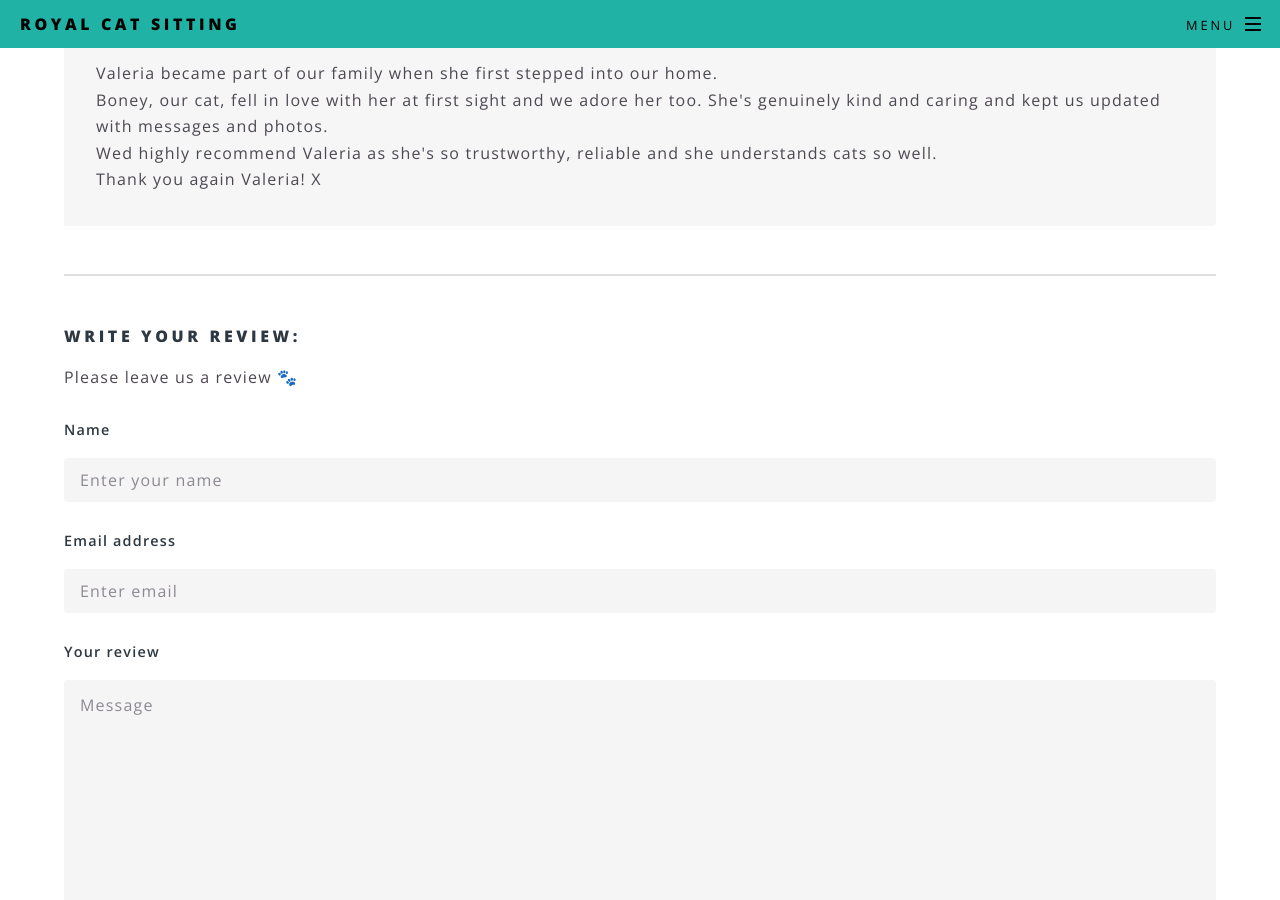
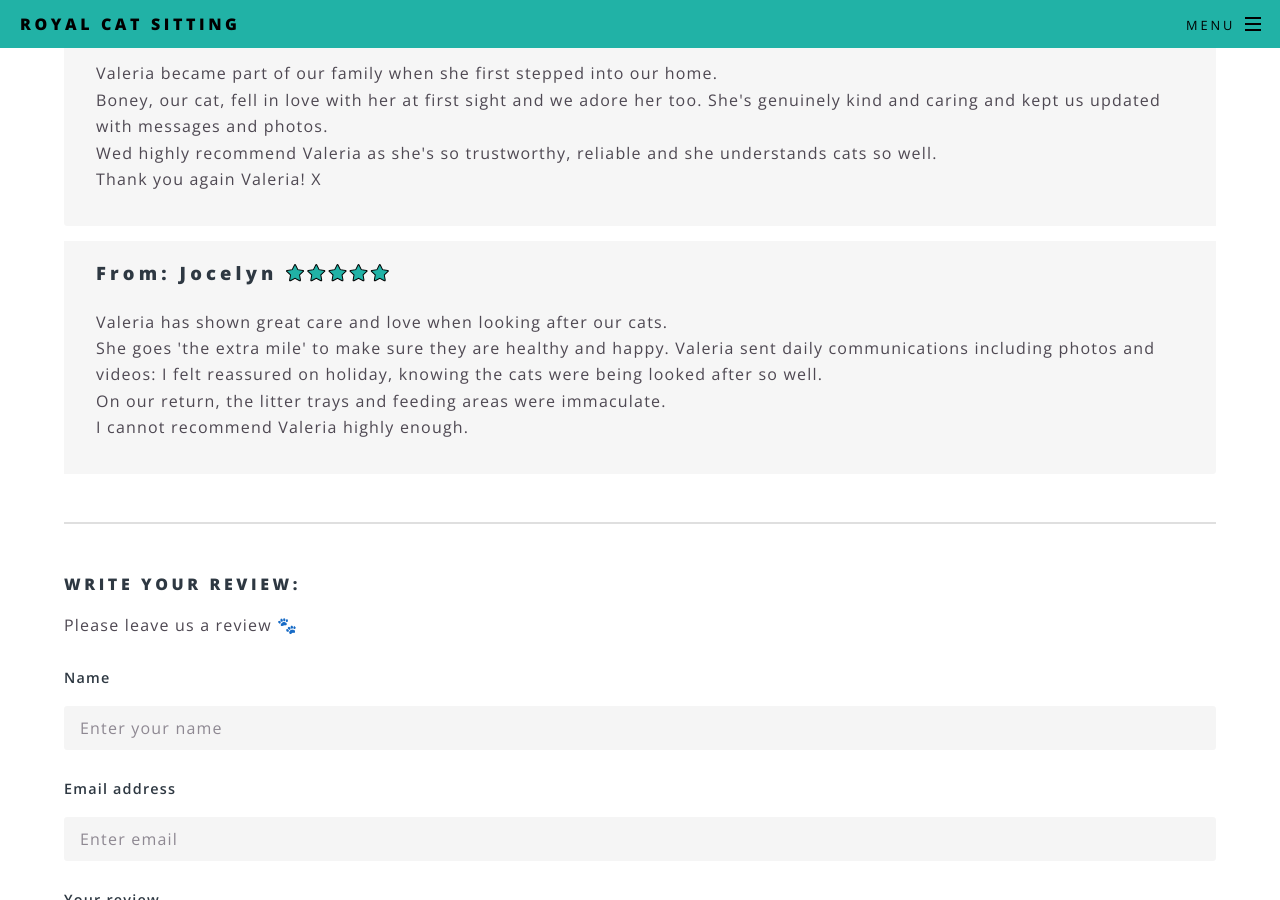
Before and after one commit to royalcatsitting/royalcatsitting.github.io, a Jekyll site: the page built from our_reviews.html, in a window 1280 px wide and 900 px high, scrolled down 1884 px. Built offline with Jekyll 4.4.1, drawn with Linux system fonts in a browser that asks for light colours.

Commit message:
Update our_reviews.html

```diff
--- a/our_reviews.html
+++ b/our_reviews.html
@@ -99,6 +99,19 @@ order: 4
 	</p>
 </li>
 
+<li>
+	<h3 style="text-transform: none;">From: Jocelyn <i class="icon fa-star icon-full"></i><i class="icon fa-star icon-full"></i><i class="icon fa-star icon-full"></i><i class="icon fa-star icon-full"></i><i class="icon fa-star icon-full"></i></h3>
+	<p>
+	Valeria has shown great care and love when looking after our cats.<br />
+	She goes 'the extra mile' to make sure they are healthy and happy.
+	Valeria sent daily communications including photos and videos: I felt reassured on holiday, knowing the cats were being looked after so well.<br />
+	On our return, the litter trays and feeding areas were immaculate.<br />
+	I cannot recommend Valeria highly enough.<br />
+
+	<!-- <div style="font-size: 10pt; line-height: 0.0em; font-style: italic;">14th June 2023</div> -->
+	</p>
+</li>
+
 			</ul>
 		</div>
 
```
